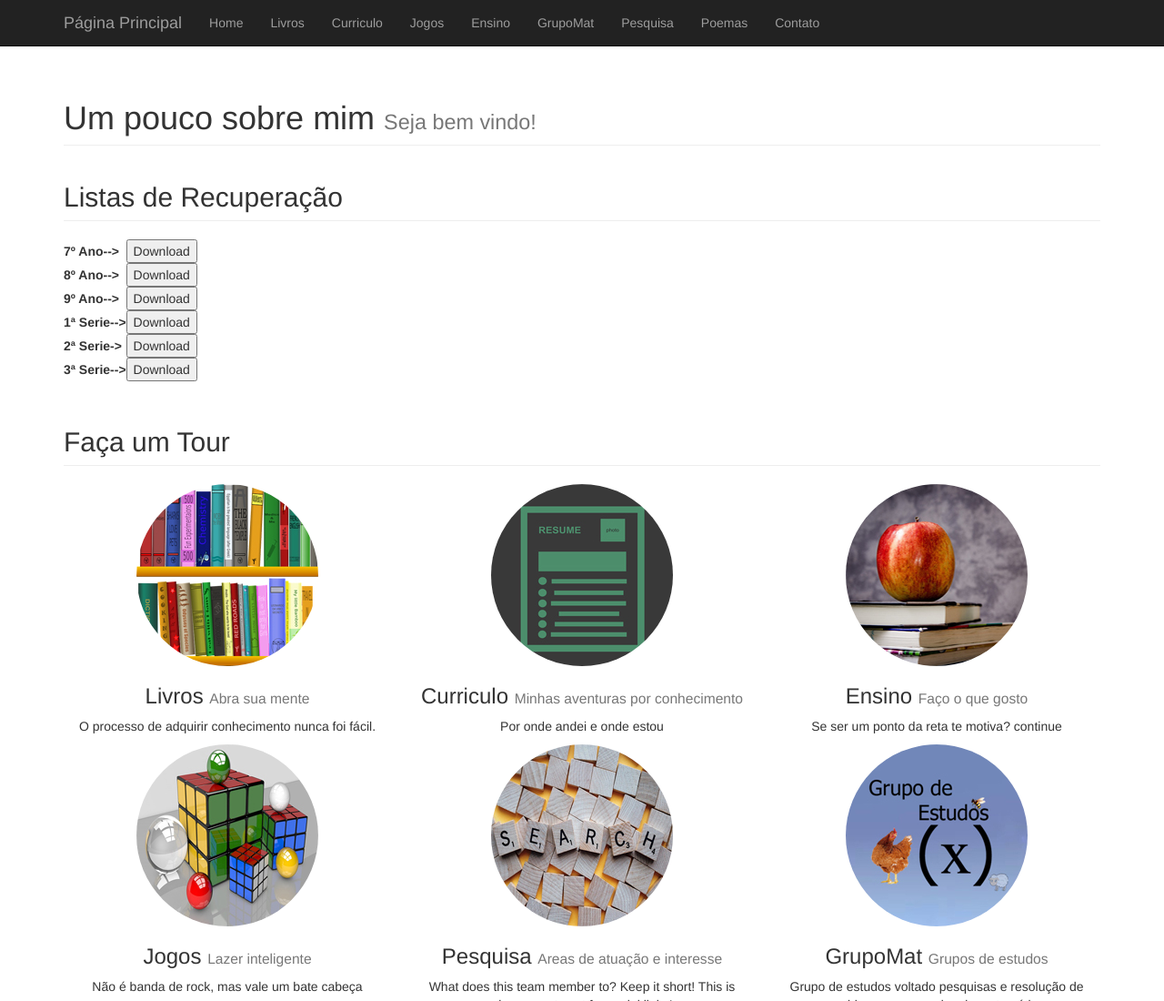
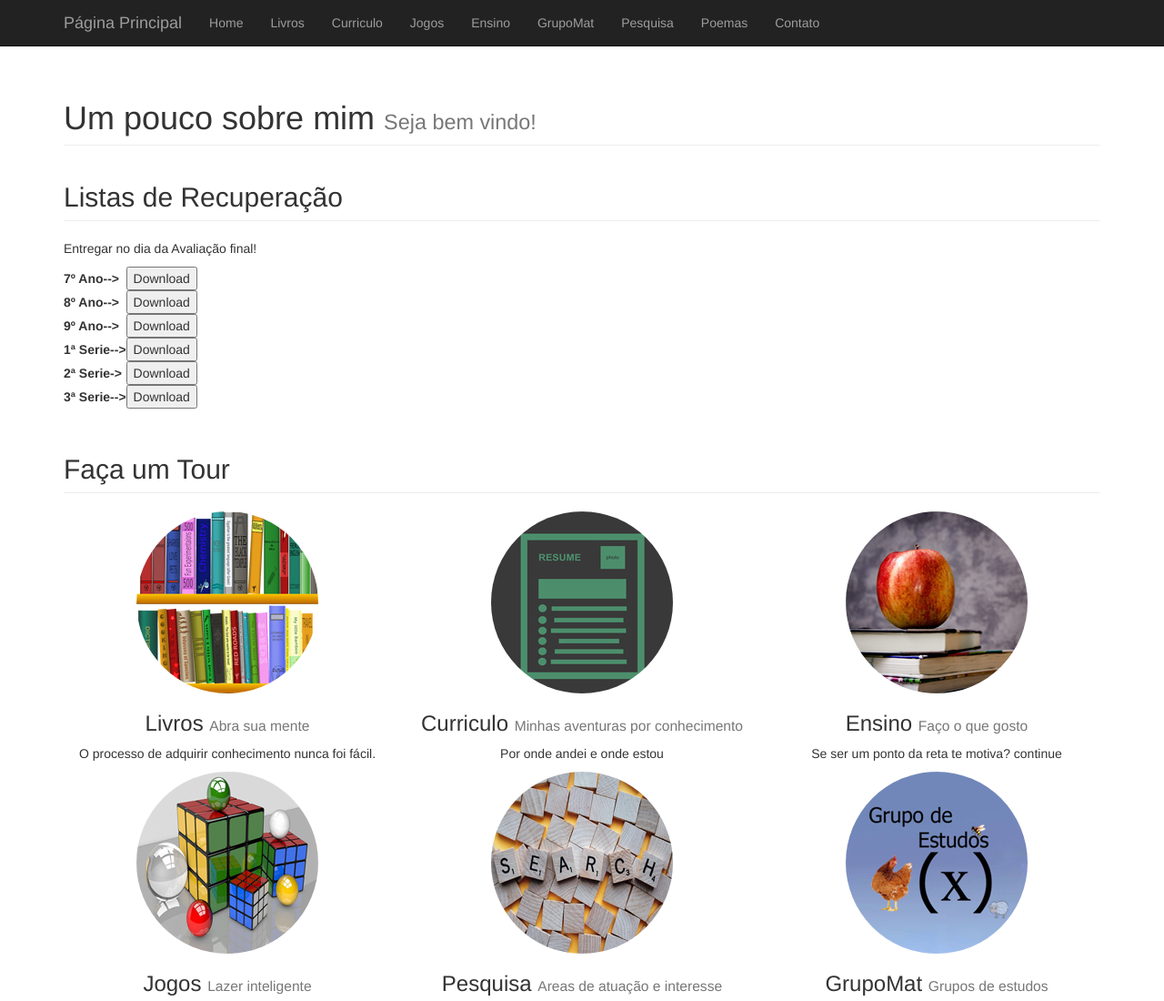
Before and after one commit to Erickgtn/ericsampaio.com.br, a plain HTML site: page index.html in a window 1280 px wide. Shown: the top 1100 px of the page at 91% size. Drawn offline with Linux system fonts and the light colour scheme.

Commit message:
atualização

```diff
--- a/index.html
+++ b/index.html
@@ -107,6 +107,7 @@
 
         <h2 class="page-header">Listas de Recuperação</h2>
              <table>  <!-- Tabela do campo de lista de exercicios -->
+                <p> Entregar no dia da Avaliação final!
                 <thead>
                     <tr>
                         <!-- <th>6º Ano-> </th>
```
